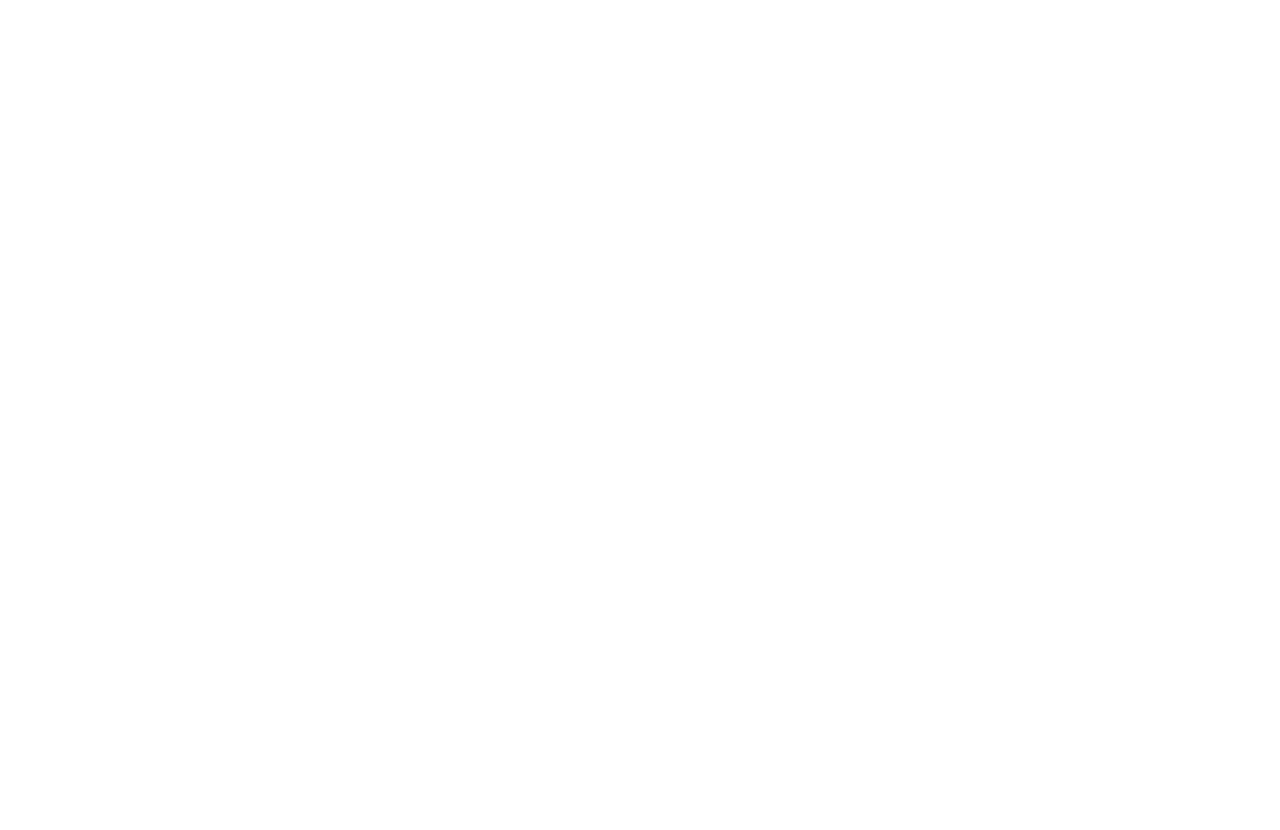
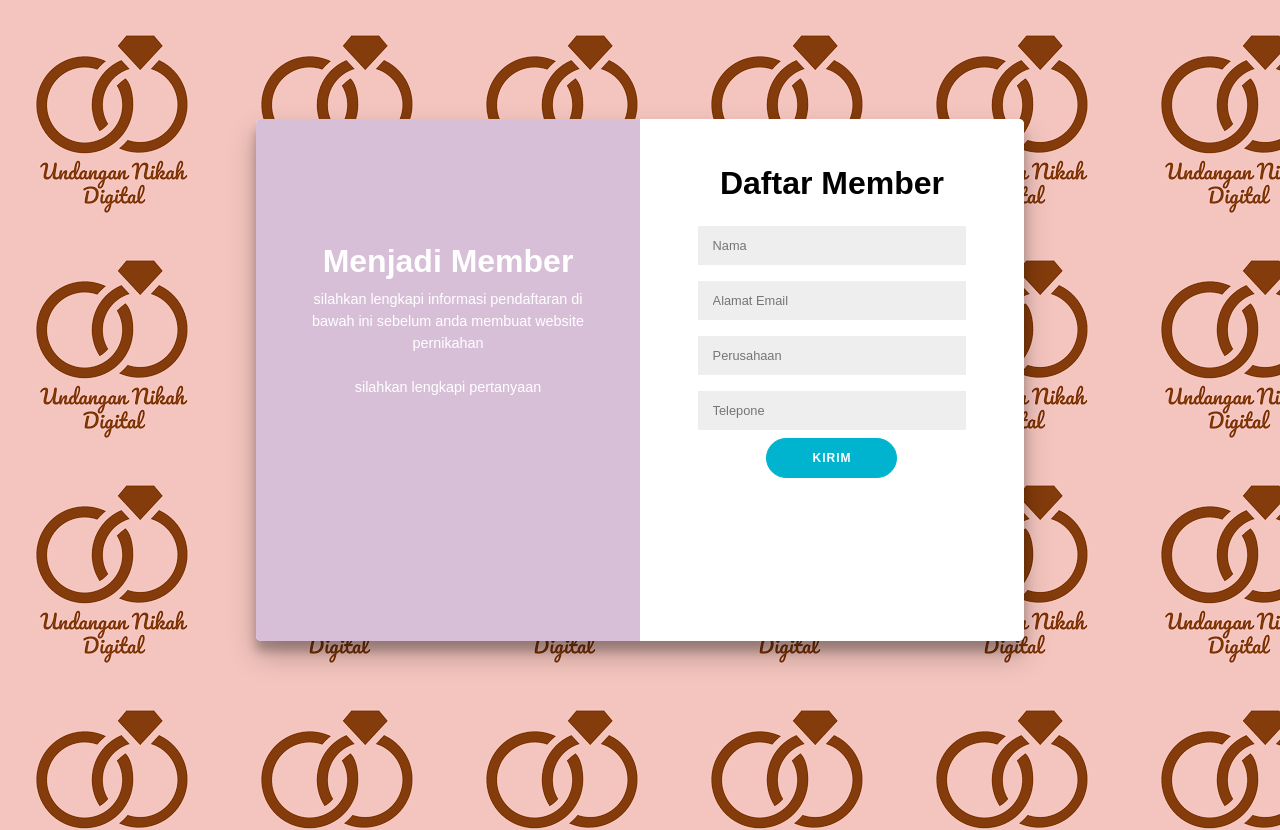
Before and after one commit to firmansyahzaky/zacqy, a plain HTML site: page member.html in a window 1280 px wide. Before the commit the page ends 800 px from the top, so only its background shows below. Drawn offline with Linux system fonts and the light colour scheme.

Commit message:
git ini web nikah

```diff
--- /dev/null
+++ b/member.css
@@ -0,0 +1,134 @@
+* {
+    box-sizing: border-box;
+    margin: 0;
+}
+
+body {
+    background-image: url(web.png);
+    display: flex;
+    justify-content: center;
+    align-items: center;
+    flex-direction: column;
+    font-family: "Montserrat", sans-serif;
+    font-size: 10px;
+    height: 100vh;
+    margin: -20px 0 50px;
+    padding: 10px;
+}
+
+.container {
+    background-color: #ffffff;
+    border-radius: 5px;
+    box-shadow: 0 14px 28px rgba(0, 0, 0, 0.25), 0 10px 10px rgba(0, 0, 0, 0.22);
+    position: relative;
+    overflow: hidden;
+    width: 768px;
+    max-width: 100%;
+    min-height: 522px;
+    min-width: 370px;
+}
+
+.card-container {
+    display: flex;
+}
+
+.left {
+    flex: 1;
+    height: 480px;
+    background-color: thistle;
+}
+
+.right {
+    display: flex;
+    flex: 1;
+    height: 460px;
+    background-color: #ffffff;
+    justify-content: center;
+    align-items: center;
+}
+
+.left {
+    display: flex;
+    flex: 1;
+    height: 522px;
+    justify-content: center;
+    align-items: center;
+    color: #ffffff;
+}
+
+
+.left-container {
+    height: 50%;
+    width: 80%;
+    text-align: center;
+    line-height: 22px
+}
+
+.left p {
+    font-size: 0.9rem;
+}
+
+h2 {
+    font-size: 2rem;
+    margin-bottom: 1rem;
+}
+
+.right-container {
+    width: 70%;
+    height: 80%;
+    text-align: center;
+}
+
+input,
+textarea {
+    background-color: #eee;
+    border: none;
+    padding: 12px 15px;
+    margin: 8px 0;
+    width: 100%;
+    font-size: 0.8rem;
+}
+
+input:focus,
+textarea:focus {
+    outline: 1px solid #00b4cf;
+}
+
+button {
+    border-radius: 20px;
+    border: 1px solid #00b4cf;
+    background-color: #00b4cf;
+    color: #ffffff;
+    font-size: 12px;
+    font-weight: bold;
+    padding: 12px 45px;
+    letter-spacing: 1px;
+    text-transform: uppercase;
+    transition: transform 80ms ease-out;
+    cursor: pointer;
+}
+
+button:hover {
+    opacity: 0.7;
+}
+
+textarea {
+    height: 90px;
+}
+/* responsive */
+
+@media only screen and (max-width: 600px){
+    .left {
+        display: none;
+    }
+
+    .lg-view {
+        display: none;
+    }
+}
+
+@media only screen and (min-width: 600px) {
+    .sm-view {
+        display: none;
+    }
+}
--- a/member.html
+++ b/member.html
@@ -1,11 +1,44 @@
 <!DOCTYPE html>
 <html lang="en">
+
 <head>
     <meta charset="UTF-8">
+    <meta http-equiv="X-UA-Compatible" content="IE=edge">
     <meta name="viewport" content="width=device-width, initial-scale=1.0">
-    <title>member web nikah</title>
+    <title>Contact Form</title>
+    <link rel="stylesheet" href="member.css">
 </head>
+
 <body>
+    <div class="container">
 
+        <div class="card-container">
+
+            <div class="left">
+                <div class="left-container">
+                    <h2>Menjadi Member</h2>
+                    <p>silahkan lengkapi informasi pendaftaran di bawah ini sebelum anda membuat website pernikahan</p>
+                    <br>
+                    <p>silahkan lengkapi pertanyaan</p>
+                </div>
+            </div>
+            <div class="right">
+                <div class="right-container">
+                    <form action="">
+                        <h2 class="lg-view">Daftar Member</h2>
+                        <h2 class="sm-view">Hubungi Kami</h2>
+                        <input type="text" placeholder="Nama">
+                        <input type="email" placeholder="Alamat Email">
+                        <input type="text" placeholder="Perusahaan" autocomplete="off">
+                        <input type="phone" placeholder="Telepone" autocomplete="off">
+                        <button>Kirim</button>
+                    </form>
+                </div>
+            </div>
+
+        </div>
+
+    </div>
 </body>
+
 </html>
--- a/sign.css
+++ b/sign.css
@@ -8,7 +8,7 @@ body {
     display: flex;
     align-items: center;
     justify-content: center;
-    background: url(web\ nikahan.png) ;
+    background: url(web.png) ;
 
     min-height: 100vh
 }
```
Also changed, not shown: index.html (+5 -2 lines), style.css (+4 -4 lines), web nikahan.png (deleted), web.png (added).
